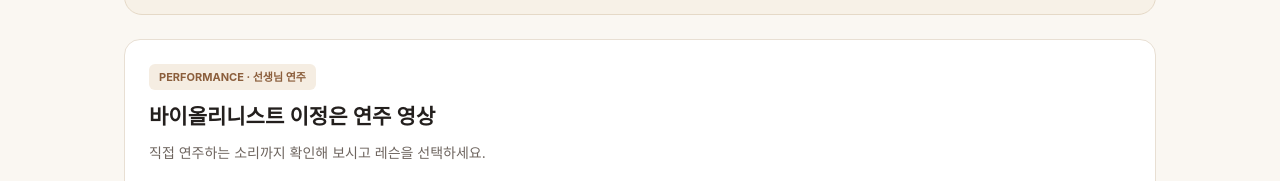
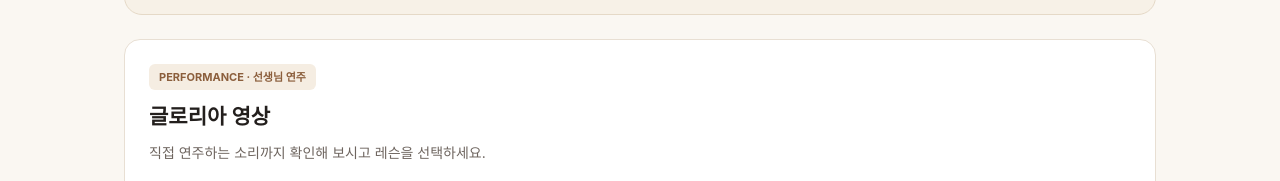
Before and after one commit to glorialee9112-design/glorialee9112-design.github.io, a plain HTML site: page index.html in a window 1280 px wide. Shown: the part 3835-4016 px from the top of the page. Drawn offline with Linux system fonts and the light colour scheme; grey boxes are pictures that could not be loaded; a web font is replaced by a local one.

Commit message:
유튜브 영상 카드 제목 '글로리아 영상'으로 변경

```diff
--- a/index.html
+++ b/index.html
@@ -355,7 +355,7 @@
     </div>
     <div class="card" style="margin-bottom:28px;">
       <span class="card-tag">PERFORMANCE · 선생님 연주</span>
-      <h3 class="serif" style="font-size:21px; margin-bottom:6px;">바이올리니스트 이정은 연주 영상</h3>
+      <h3 class="serif" style="font-size:21px; margin-bottom:6px;">글로리아 영상</h3>
       <p style="margin-bottom:0;">직접 연주하는 소리까지 확인해 보시고 레슨을 선택하세요.</p>
       <div class="yt-wrap">
         <iframe src="https://www.youtube.com/embed/AK-uWB0u9fU" title="바이올리니스트 이정은 연주 영상" allow="accelerometer; autoplay; clipboard-write; encrypted-media; gyroscope; picture-in-picture; web-share" allowfullscreen></iframe>
```
